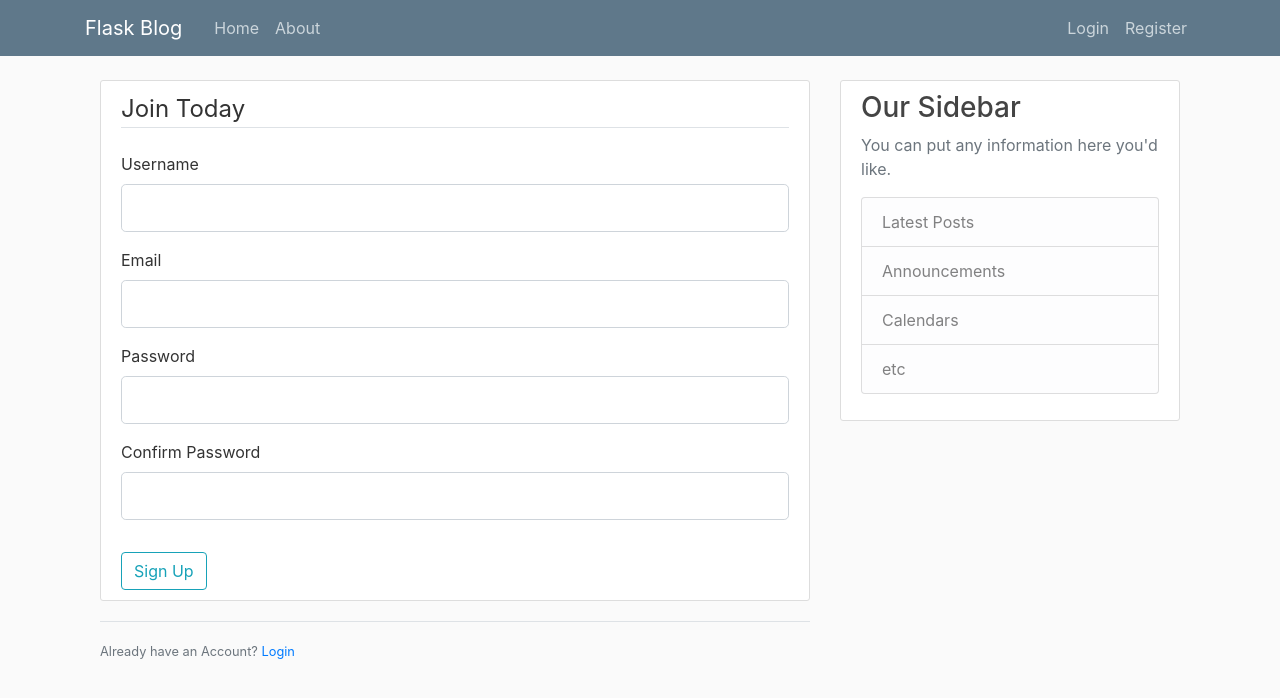
After one commit to MartinBagaram/flask, a Flask app: page /register in a window 1280 px wide. The commit adds this page. Shown: the top 698 px of the page. Run offline with Flask 2, Linux system fonts and the light colour scheme; some libraries are stand-ins or nearby versions.

Commit message:
lesson 3

```diff
--- a/flaskblog.py
+++ b/flaskblog.py
@@ -1,5 +1,9 @@
-from flask import Flask, render_template, url_for
+from flask import Flask, render_template, url_for, flash, redirect
+from forms import RegistrationForm, LoginForm
+
 app = Flask(__name__)
+app.config['SECRET_KEY'] = '044c16e09c56ad89a1e136f98ebd0fcc'
+
 
 posts = [
     {
@@ -19,13 +23,31 @@ posts = [
 
 @app.route('/')
 @app.route('/home')
-def hello_world():
+def home():
     return render_template('home.html', posts=posts)
 
 @app.route('/about')
 def about():
     return render_template('about.html', title='About')
 
+@app.route('/register', methods=['GET', 'POST'])
+def register():
+    form = RegistrationForm()
+    if form.validate_on_submit():
+        flash(f'Account created for {form.username.data} !', 'success')
+        return redirect(url_for('home'))
+    return render_template('register.html', title='Register', form=form)
+
+@app.route('/login', methods=['GET', 'POST'])
+def login():
+    form = LoginForm()
+    if form.validate_on_submit():
+        if form.email.data == 'admin@bag.com' and form.password.data == 'password':
+            flash('logged in successfully', 'success')
+            return redirect(url_for('home'))
+        flash('Failed try again', 'danger')
+    return render_template('login.html', title='Login', form=form)
+
 
 if __name__=='__main__':
     app.run(debug=True)
--- /dev/null
+++ b/forms.py
@@ -0,0 +1,22 @@
+from flask_wtf import FlaskForm
+from wtforms import StringField, PasswordField, SubmitField, BooleanField
+from wtforms.validators import DataRequired, Length, Email, EqualTo
+
+class RegistrationForm(FlaskForm):
+    ''' Form for registering a new user
+    '''
+    username = StringField('Username', validators=[DataRequired(),
+        Length(min=5, max=12)])
+    email = StringField('Email',  validators=[DataRequired(), Email()])
+    password = PasswordField('Password', validators=[DataRequired()])
+    confirm_password = PasswordField('Confirm Password', validators=[DataRequired(), EqualTo('password')])
+    submit = SubmitField('Sign Up')
+
+
+class LoginForm(FlaskForm):
+    ''' Form for login in
+    '''
+    email = StringField('Email',  validators=[DataRequired(), Email()])
+    password = PasswordField('Password', validators=[DataRequired()])
+    remember = BooleanField('Remember me')
+    submit = SubmitField('Sign Up')
--- a/templates/layout.html
+++ b/templates/layout.html
@@ -27,12 +27,12 @@
                 <div class="collapse navbar-collapse" id="navbarToggle">
                     <div class="navbar-nav mr-auto">
                     <a class="nav-item nav-link" href="/">Home</a>
-                    <a class="nav-item nav-link" href="/about">About</a>
+                    <a class="nav-item nav-link" href="{{url_for('about')}}">About</a>
                     </div>
                     <!-- Navbar Right Side -->
                     <div class="navbar-nav">
-                    <a class="nav-item nav-link" href="/login">Login</a>
-                    <a class="nav-item nav-link" href="/register">Register</a>
+                    <a class="nav-item nav-link" href="{{url_for('login')}}">Login</a>
+                    <a class="nav-item nav-link" href="{{url_for('register')}}">Register</a>
                     </div>
                 </div>
                 </div>
@@ -42,6 +42,15 @@
             <main role="main" class="container">
                 <div class="row">
                     <div class="col-md-8">
+                        {% with messages = get_flashed_messages(with_categories=true) %}
+                            {% if messages %}
+                                {% for category, message in messages %}
+                                    <div class="alert alert-{{ category }}">
+                                        {{ message }}
+                                    </div>
+                                {% endfor %}
+                            {% endif %}
+                        {% endwith %}
                         {% block content %}
 
                         {% endblock content %}
--- /dev/null
+++ b/templates/register.html
@@ -0,0 +1,70 @@
+{% extends "layout.html" %}
+{% block content %}
+    <div class="content-section">
+        <form method="POST" action="">
+            {{ form.hidden_tag() }}
+            <fieldset class="form-group">
+                <legend class="border-bottom mb-4">Join Today</legend>
+                <div class="form-group">
+                    {{ form.username.label(class="form-control-label")}}
+                    {% if form.username.errors %}
+                        {{ form.username(class="form-control form-control-lg is-invalid")}}
+                        <div class="invalid-feedback">
+                            {% for error in form.username.errors  %}
+                                <span class="invalid-error">{{ error }}</span>
+                            {% endfor %}
+                        </div>
+                    {% else %}
+                        {{ form.username(class="form-control form-control-lg")}}
+                    {% endif %}
+                </div>
+                <div class="form-group">
+                    {{ form.email.label(class="form-control-label")}}
+                    {% if form.email.errors %}
+                        {{ form.email(class="form-control form-control-lg is-invalid")}}
+                        <div class="invalid-feedback">
+                            {% for error in form.email.errors  %}
+                                <span class="invalid-error">{{ error }}</span>
+                            {% endfor %}
+                        </div>
+                    {% else %}
+                        {{ form.email(class="form-control form-control-lg")}}
+                    {% endif %}
+                </div>
+                <div class="form-group">
+                    {{ form.password.label(class="form-control-label")}}
+                    {% if form.password.errors %}
+                        {{ form.password(class="form-control form-control-lg is-invalid")}}
+                        <div class="invalid-feedback">
+                            {% for error in form.password.errors  %}
+                                <span class="invalid-error">{{ error }}</span>
+                            {% endfor %}
+                        </div>
+                    {% else %}
+                        {{ form.password(class="form-control form-control-lg")}}
+                    {% endif %}
+                </div>
+                <div class="form-group">
+                    {{ form.confirm_password.label(class="form-control-label")}}
+                    {% if form.confirm_password.errors %}
+                        {{ form.confirm_password(class="form-control form-control-lg is-invalid")}}
+                        <div class="invalid-feedback">
+                            {% for error in form.confirm_password.errors  %}
+                                <span class="invalid-error">{{ error }}</span>
+                            {% endfor %}
+                        </div>
+                    {% else %}
+                        {{ form.confirm_password(class="form-control form-control-lg")}}
+                    {% endif %}
+                </div>
+            </fieldset>
+            <div>{{ form.submit(class="btn btn-outline-info")}}</div>
+        </form>
+    </div>
+    <div class="border-top pt-3">
+        <small class="text-muted">
+            Already have an Account? <a href="url_for(login)"> Login</a>
+        </small>
+
+    </div>
+{% endblock content %}
```
Also changed, not shown: templates/login.html (added, +50 -0 lines).
